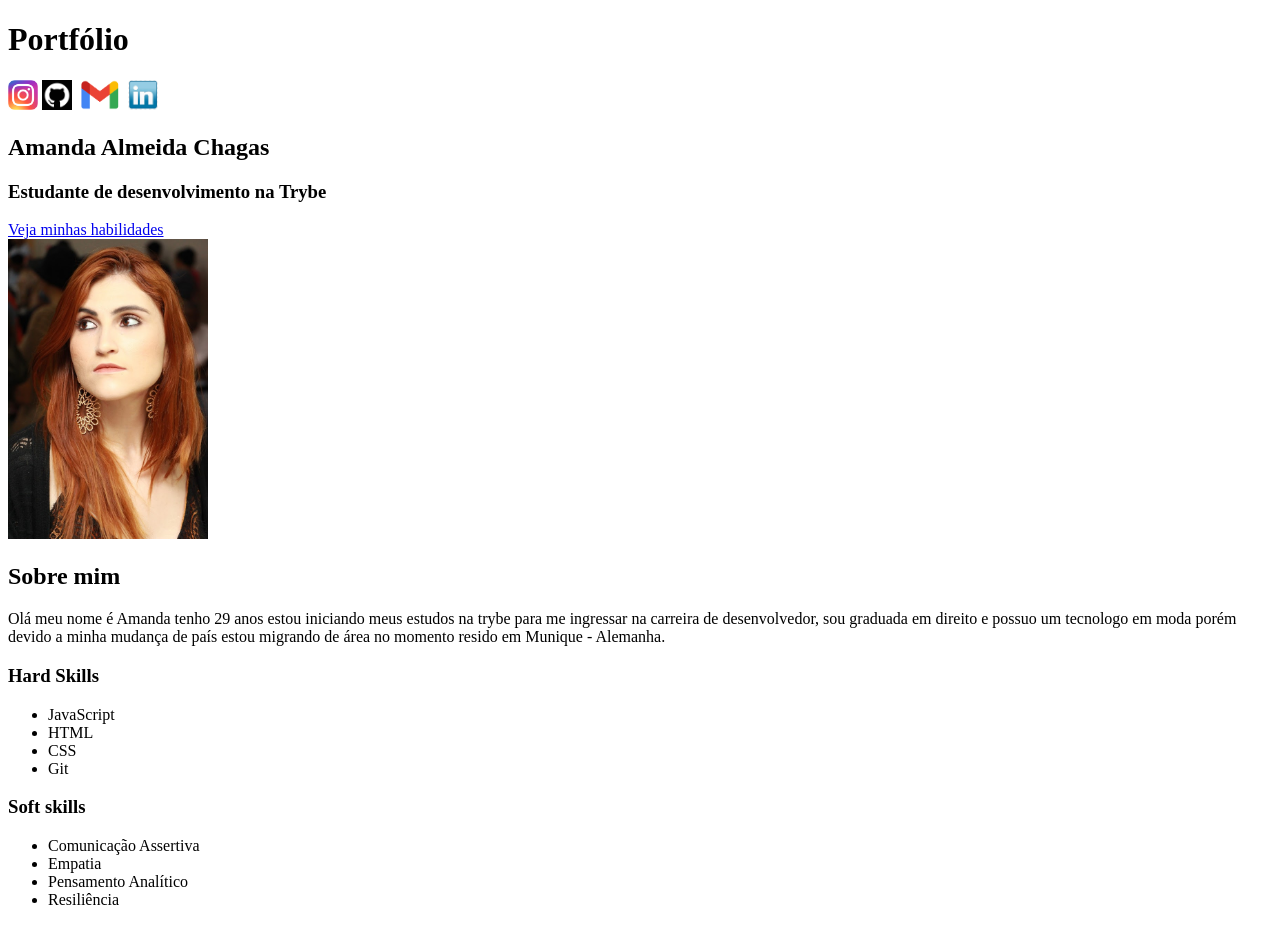
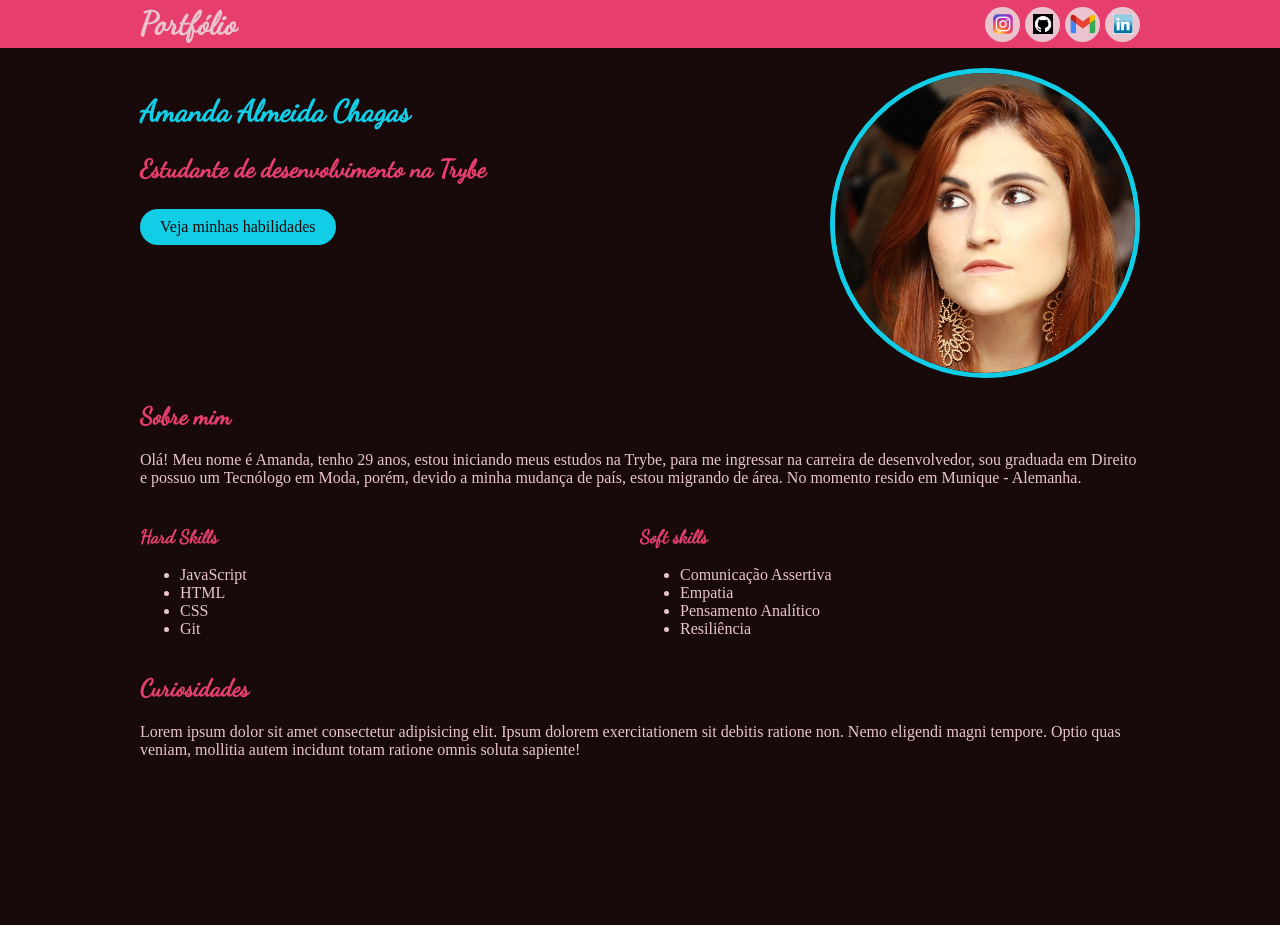
Before and after one commit to amandaalmeidachagas/amandaalmeidachagas.github.io, a plain HTML site: page index.html in a window 1280 px wide. After the commit the page ends 800 px from the top, so only its background shows below. Drawn offline with Linux system fonts and the light colour scheme.

Commit message:
Adicionando Projeto 1 e estilo ao portfólio

```diff
--- a/index.html
+++ b/index.html
@@ -5,37 +5,57 @@
     <meta http-equiv="X-UA-Compatible" content="IE=edge">
     <meta name="viewport" content="width=device-width, initial-scale=1.0">
     <title>Document</title>
+    <link rel="preconnect" href="https://fonts.googleapis.com">
+    <link rel="preconnect" href="https://fonts.gstatic.com" crossorigin>
+    <link href="https://fonts.googleapis.com/css2?family=Dancing+Script&display=swap" rel="stylesheet">
+    <link rel="stylesheet" href="styles.css">
 </head>
 <body>
 
-    <header>
-        <h1>Portfólio</h1>
-        <div>
-            <a target="_blank" href="https://instagram.com/amandachagas92"><img src="images/insta.webp" height="30px" ></a>
-            <a target="_blank" href="https://github.com/amandaalmeidachagas"><img src="images/github.png" height="30px" ></a>
-            <a href="mailto:amandaalmeidachagas@gmail.com"><img src="images/gmail.png" height="30px" ></a>
-            <a target="_blank" href="https://www.linkedin.com/in/amanda-almeida-chagas/"><img src="images/linke.jpg" height="30px" ></a>
+
+    <!-- Cabeçalho -->
+    <header class="cabecalho">
+        <div class="wrapper">
+            <h1 class="titulo-principal">Portfólio</h1>
+            <div class="redes-sociais">
+                <a class="social-icon" target="_blank" href="https://instagram.com/amandachagas92"><img src="images/insta.webp" height="20px" ></a>
+                <a class="social-icon" target="_blank" href="https://github.com/amandaalmeidachagas"><img src="images/github.png" height="20px" ></a>
+                <a class="social-icon" href="mailto:amandaalmeidachagas@gmail.com"><img src="images/gmail.png" height="20px" ></a>
+                <a class="social-icon" target="_blank" href="https://www.linkedin.com/in/amanda-almeida-chagas/"><img src="images/linke.jpg" height="20px" ></a>
+            </div>
         </div>
     </header>
 
-        <div>
-            <h2>Amanda Almeida Chagas</h2>
-            <h3>Estudante de desenvolvimento na Trybe </h3>
-            <a href="#skills"> Veja minhas habilidades</a>
-        </div>
-        <div><img src="images/IMG_0039.JPG" height="300px" ></a> </div>
 
-        <div>
-            <h2>Sobre mim</h2>
-            <p> Olá  meu nome é Amanda tenho 29 anos estou iniciando meus estudos na trybe para me ingressar na carreira de desenvolvedor, sou graduada em direito e possuo um tecnologo em moda  porém devido a minha mudança de país estou migrando de área no momento resido em Munique - Alemanha.  </p>
+
+    <div class="wrapper">
+        <!-- Área de destaque do site -->
+        <div class="destaque">
+            <div>
+                <h2 class="nome">Amanda Almeida Chagas</h2>
+                <h3 class="cargo">Estudante de desenvolvimento na Trybe </h3>
+                <a class="button" href="#skills"> Veja minhas habilidades</a>
+            </div>
+            <div>
+                <img class="foto-amanda" src="images/IMG_0039.JPG" height="300px" width="300px" ></a>
+            </div>
         </div>
 
-        <div id="skills">
+        <!-- Sobre mim e curiosidades -->
+        <div class="diversos">
             <div>
+                <h2>Sobre mim</h2>
+                <p class="life"> Olá! Meu nome é Amanda, tenho 29 anos, estou iniciando meus estudos na Trybe, para me ingressar na carreira de desenvolvedor, sou graduada em Direito e possuo um Tecnólogo em Moda, porém, devido a minha mudança de país, estou migrando de área. No momento resido em Munique - Alemanha.  </p>
+            </div>
+        </div>
+
+        <!-- Minhas skills -->
+        <div class="skills" id="skills">
+            <div class="box">
                 <h3>
                     Hard Skills
                 </h3>
-                <ul>
+                <ul class="skills-lista">
                     <li>JavaScript</li>
                     <li>HTML</li>
                     <li>CSS</li>
@@ -43,9 +63,9 @@
                 </ul>
             </div>
 
-            <div>
+            <div class="box">
                 <h3>Soft skills</h3>
-                <ul>
+                <ul class="skills-lista">
                     <li>Comunicação Assertiva </li>
                     <li>Empatia</li>
                     <li>Pensamento Analítico</li>
@@ -54,5 +74,13 @@
             </div>
         </div>
 
+        <div>
+            <h2>Curiosidades</h2>
+            <P class="life">
+                Lorem ipsum dolor sit amet consectetur adipisicing elit. Ipsum dolorem exercitationem sit debitis ratione non. Nemo eligendi magni tempore. Optio quas veniam, mollitia autem incidunt totam ratione omnis soluta sapiente!
+            </P>
+        </div>
+
+    </div>
 </body>
 </html>
--- /dev/null
+++ b/projeto-01/style.css
@@ -0,0 +1,76 @@
+body {
+  background-color: rgb(253, 251, 251);
+  margin: 0;
+}
+
+h1 , h2 {
+  font-family: Handlee, cursive;
+}
+
+#cabecalho {
+  background-color: rgb(58, 99, 81);
+  position: fixed;
+  top: 0;
+  width: 100%;
+}
+
+p {
+  line-height: 120%;
+}
+
+#section {
+  margin-top: 185px;
+}
+
+.wrapper {
+  margin: 0 auto;
+  max-width: 800px;
+}
+
+.social-icon {
+  display: inline-flex;
+  justify-content: center;
+  align-items: center;
+  margin-left: 5px;
+}
+
+.redes-sociais {
+  display: flex;
+  justify-content: end;
+  align-items: center;
+}
+
+h2 {
+  color: rgb(58, 99, 81);
+}
+
+.licoes {
+  display: flex;
+  justify-content: space-between;
+}
+
+#titulo {
+  font-size: 30px;
+  color: rgb(162, 179, 139);
+  padding: 5px 0;
+  margin-top: 20px;
+  margin-bottom: 30px;
+  text-align: center;
+}
+
+#minha_foto {
+  border-radius: 30%;
+  object-fit: cover;
+  object-position: top;
+  border: 10px solid rgb(162, 179, 139);
+}
+table,th,td{
+  border:1px solid;
+}
+th , td {padding: 15px;
+        text-align: left;
+
+}
+th{
+  color:rgb(58, 99, 81); ;
+}
--- /dev/null
+++ b/styles.css
@@ -0,0 +1,115 @@
+.wrapper {
+    margin: 0 auto;
+    max-width: 1000px;
+    padding: 0 20px;
+}
+
+h2 {
+    color: #E63E6D;
+}
+
+.nome {
+    color: #11cde6;
+    font-size: 30px;
+}
+
+.cargo {
+    font-size: 25px;
+}
+
+.button {
+    display: inline-block;
+    padding: 9px 20px;
+    background-color: #11cde6;
+    color: #180A0A;
+    border-radius: 30px;
+    text-decoration: none;
+}
+
+.button:hover {
+    background-color: #E63E6D;
+    color: #e9c4cf;
+}
+
+body {
+    margin: 0;
+    background-color: #180A0A;
+}
+
+h3 {
+    color: #E63E6D;
+}
+
+.skills-lista {
+    color: #e9c4cf;
+}
+
+.life {
+    color: #e9c4cf;
+}
+
+h1,
+h2,
+h3 {
+    font-family: 'Dancing Script', cursive;
+}
+
+.redes-sociais {
+    display: flex;
+    justify-content: end;
+    align-items: center;
+}
+
+.foto-amanda {
+    border-radius: 50%;
+    object-fit: cover;
+    object-position: top;
+    border: 5px solid #11cde6;
+}
+
+.cabecalho {
+    background-color: #E63E6D;
+    color: #e9c4cf;
+    padding: 5px 0;
+    margin-bottom: 20px;
+}
+
+.cabecalho .wrapper {
+    display: flex;
+    justify-content: space-between;
+}
+
+.titulo-principal {
+    margin: 0;
+}
+
+.destaque {
+    display: flex;
+    justify-content: space-between;
+}
+.skills {
+    display: flex;
+    justify-content: space-between;
+    margin-top: 20px;
+}
+
+.social-icon {
+    display: inline-block;
+    background-color: #e9c4cf;
+    padding: 5px;
+    border-radius: 50%;
+    width: 25px;
+    height: 25px;
+    display: inline-flex;
+    justify-content: center;
+    align-items: center;
+    margin-left: 5px;
+}
+
+.social-icon:hover {
+    background: #11cde6;
+}
+
+.box {
+    width: 50%;
+}
```
Also changed, not shown: projeto-01/index.html (added, +114 -0 lines), projeto-01/foto/github.png (added), projeto-01/foto/linkedin.png (added), projeto-01/foto/minha_foto.JPG (added).
